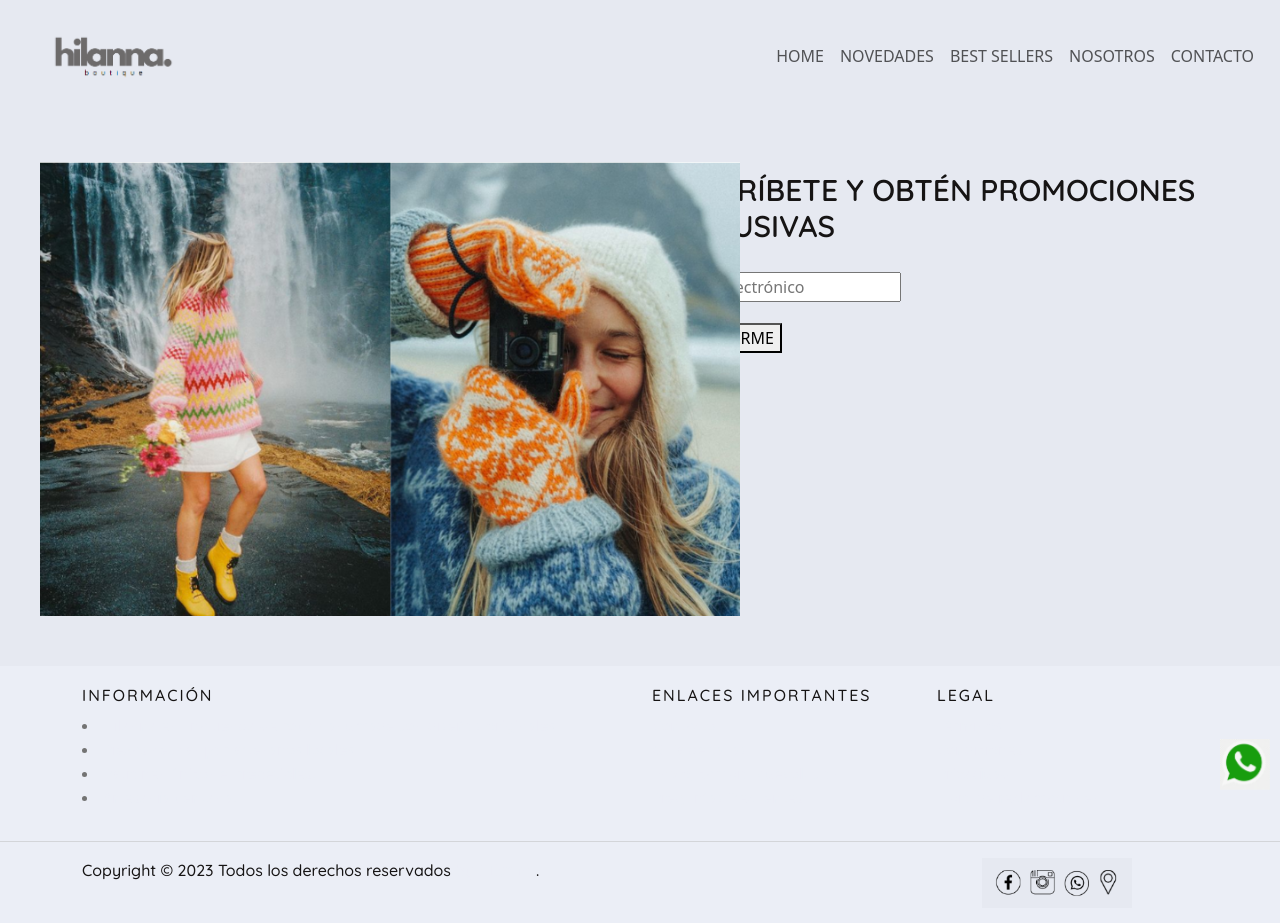
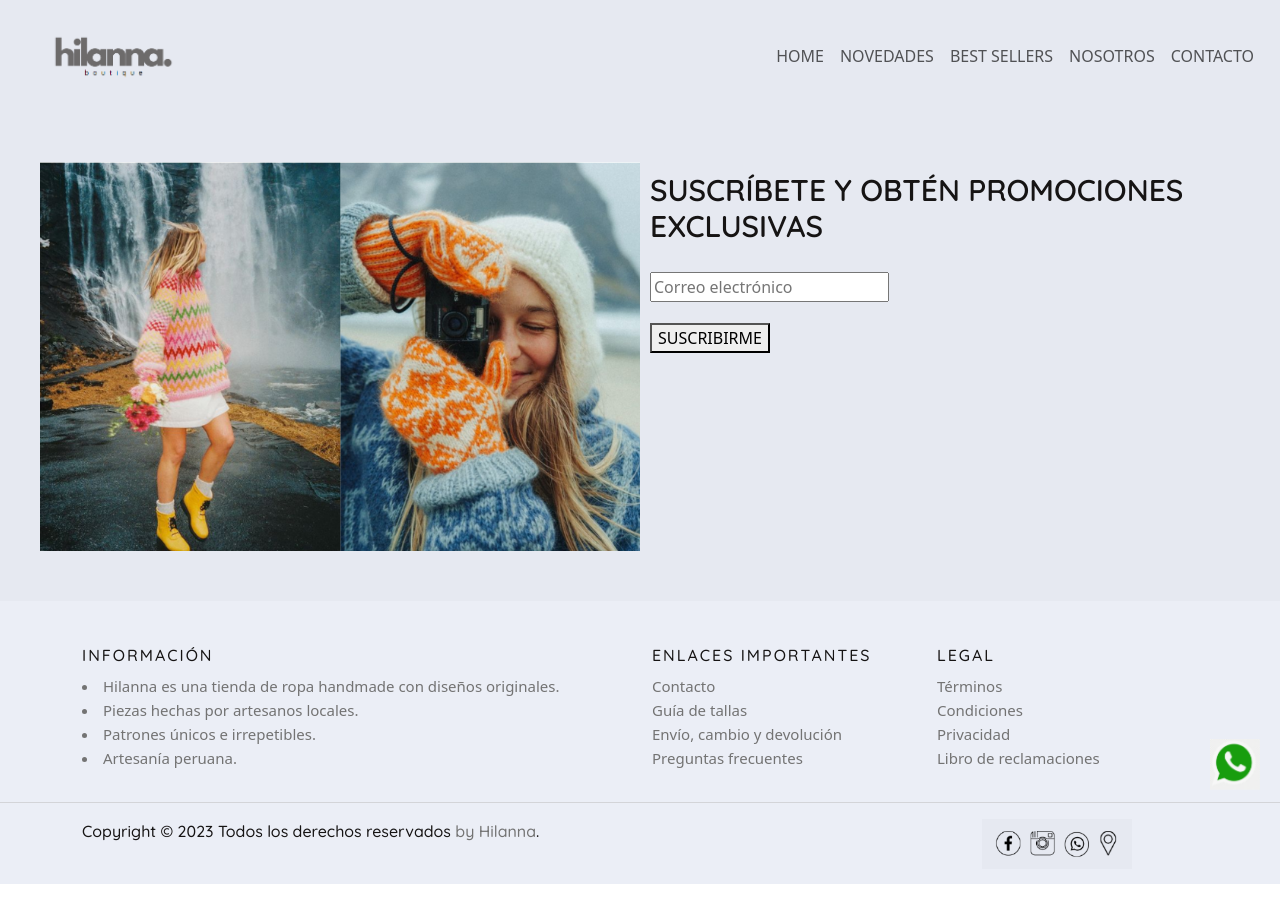
Before and after one commit to tanianaula/SASS, a website: page pages/contacto.html in a window 1280 px wide. After the commit the page ends 884 px from the top, so only its background shows below. Drawn offline with nearby package versions, Linux system fonts and the light colour scheme.

Commit message:
se modificó el section de newsletter

```diff
--- a/pages/contacto.html
+++ b/pages/contacto.html
@@ -50,7 +50,21 @@
           </nav>
     </header>
 
-    <section class="container-text-center">
+    <section class="newsletter">
+      <div class="col-lg-6 position-relative suscríbete-img">
+          <img src="../img/IMG_NEWSLETTER/Contacto.png">
+      </div>
+      <div class="col-lg-6 align-items-end">
+          <h1 class="Prom1">SUSCRÍBETE Y OBTÉN PROMOCIONES EXCLUSIVAS</h1>
+          <input class="Correo" type="text" placeholder="Correo electrónico" required>
+
+          <div class="submit">
+              <button>SUSCRIBIRME</button>
+          </div>
+      </div>
+    </section>
+
+    <!--section class="container-text-center">
       <div class="row newsletter">
           <div class="col-lg-6 position-relative suscríbete-img">
               <img src="../img/IMG_NEWSLETTER/Contacto.png">
@@ -64,11 +78,8 @@
               </div>
           </div>
       </div>
-  </section>
-  <div>
-    <a href="https://api.whatsapp.com/send/?phone=938553258&text&type=phone_number&app_absent=0">
-    <img src="../img/IMG_RRSS/Logo_whatsapp.png" alt="Logo_whatsapp" class="whatsapp">
-  </div>
+  </section> -->
+
     <footer class="site-footer">
             <div class="container">
             <div class="row">
@@ -142,6 +153,10 @@
             </div>
           </div>
         </div>
+        <div>
+          <a href="https://api.whatsapp.com/send/?phone=938553258&text&type=phone_number&app_absent=0">
+          <img src="../img/IMG_RRSS/Logo_whatsapp.png" alt="Logo_whatsapp" class="whatsapp">
+        </div>
   </footer>
 </body>
 </html>
--- a/scss/_footer.scss
+++ b/scss/_footer.scss
@@ -5,7 +5,7 @@
 
 .site-footer{
     background-color: $fondo-secundario;
-    padding: 15px 0 15px;
+    padding: 40px 0 15px;
     font-size: 15px;
     line-height: 24px;
     color: $texto-secundario;
@@ -29,7 +29,7 @@ h6{
 
 
 a{
-    color: $fondo-secundario;
+    color: $texto-secundario;
     text-decoration: none;
         &:hover{
         color: $texto-primario;
@@ -43,7 +43,7 @@ a{
         li{
         display: block;
             a{
-            color: $fondo-secundario;
+            color: $texto-secundario;
             text-decoration: none;
                 &:active, &:focus, &:hover{
                     color: $texto-primario;
--- a/scss/_index.scss
+++ b/scss/_index.scss
@@ -150,7 +150,7 @@ div .bestsellers div{
     margin-top: 30px;
     margin-bottom: 30px;
     margin-left: 20px;
-    width: 700px;
+    width: 600px;
 }
 
 
@@ -212,5 +212,5 @@ row .información{
     width: 50px;
     position: fixed;
     bottom: 10px;
-    right: 10px;
+    right: 20px;
 }
```
Also changed, not shown: index.html (+21 -6 lines), pages/acercade.html (+5 -4 lines), pages/bestsellers.html (+5 -4 lines), pages/novedades.html (+5 -4 lines), css/style.css, 1 other file.
